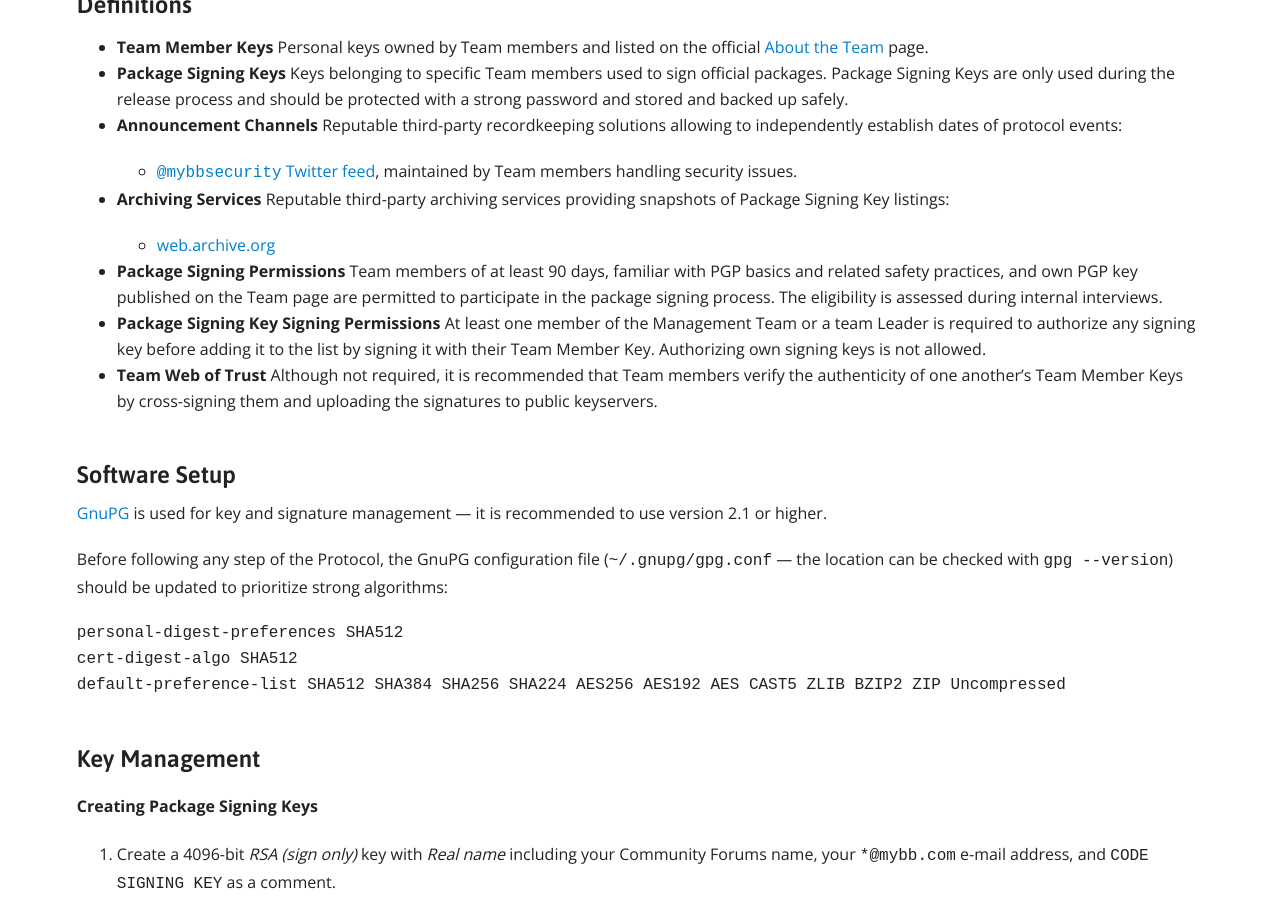
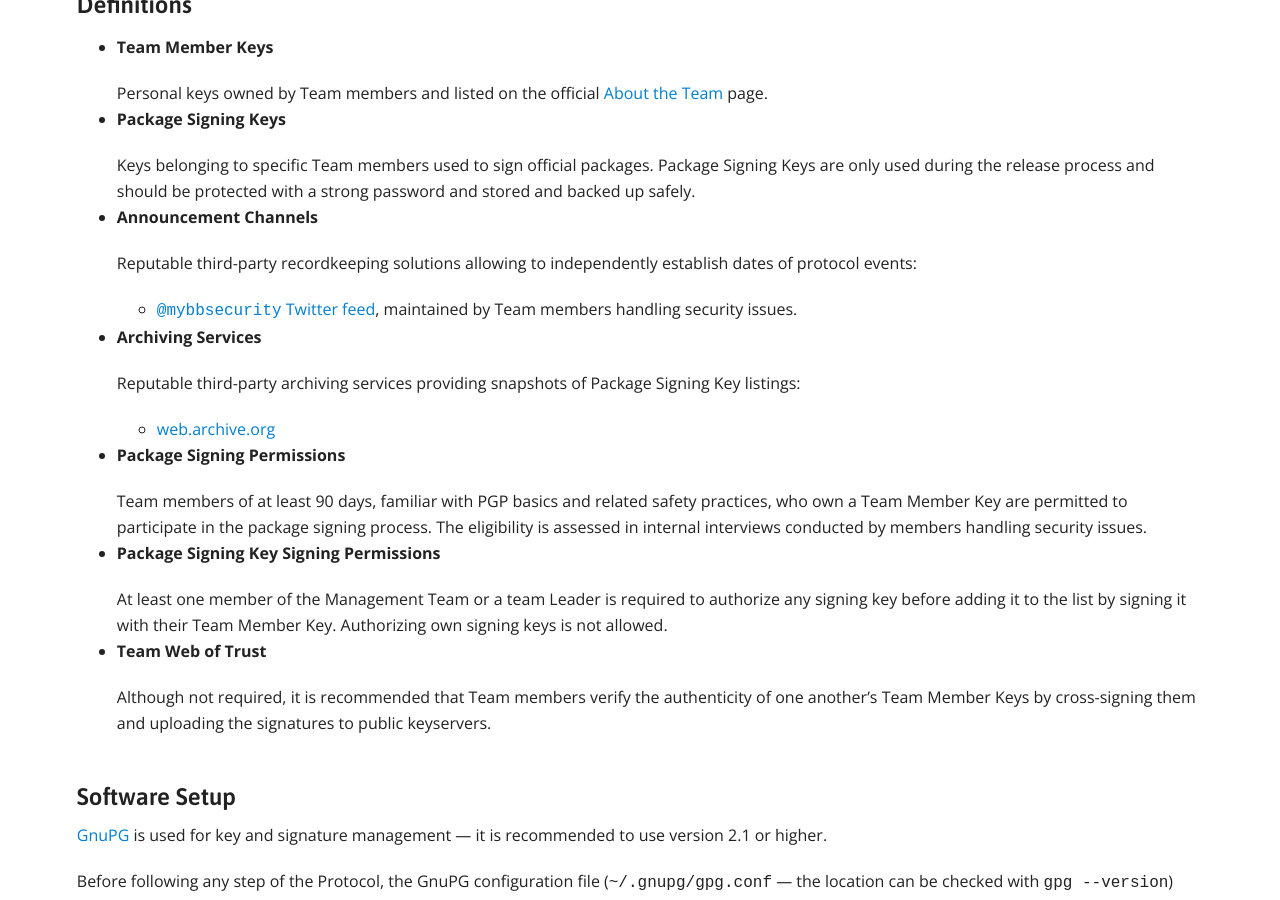
Before and after one commit to mybb/wip.mybb.com, a Jekyll site: the page built from download/keys/protocol.html, in a window 1280 px wide and 900 px high, scrolled down 487 px. Built offline with Jekyll 4.4.1, drawn with Linux system fonts in a browser that asks for light colours.

Commit message:
mybb/mybb.com sync

```diff
--- a/download/keys/protocol.html
+++ b/download/keys/protocol.html
@@ -18,28 +18,35 @@ The Protocol allows to mitigate the following risks related to end user packages
 # Definitions
 
 - **Team Member Keys**
+
   Personal keys owned by Team members and listed on the official [About the Team](https://mybb.com/about/team/) page.
 
 - **Package Signing Keys**
+
   Keys belonging to specific Team members used to sign official packages. Package Signing Keys are only used during the release process and should be protected with a strong password and stored and backed up safely.
 
 - **Announcement Channels**
+
   Reputable third-party recordkeeping solutions allowing to independently establish dates of protocol events:
 
   - [`@mybbsecurity` Twitter feed](https://twitter.com/mybbsecurity), maintained by Team members handling security issues.
 
 - **Archiving Services**
+
   Reputable third-party archiving services providing snapshots of Package Signing Key listings:
 
   - [web.archive.org](https://web.archive.org/)
 
 - **Package Signing Permissions**
-Team members of at least 90 days, familiar with PGP basics and related safety practices, and own PGP key published on the Team page are permitted to participate in the package signing process. The eligibility is assessed during internal interviews.
+
+  Team members of at least 90 days, familiar with PGP basics and related safety practices, who own a Team Member Key are permitted to participate in the package signing process. The eligibility is assessed in internal interviews conducted by members handling security issues.
 
 - **Package Signing Key Signing Permissions**
+
   At least one member of the Management Team or a team Leader is required to authorize any signing key before adding it to the list by signing it with their Team Member Key. Authorizing own signing keys is not allowed.
 
 - **Team Web of Trust**
+
   Although not required, it is recommended that Team members verify the authenticity of one another's Team Member Keys by cross-signing them and uploading the signatures to public keyservers.
 
 # Software Setup
```
Lines whose indentation alone changed are shown as unchanged.
